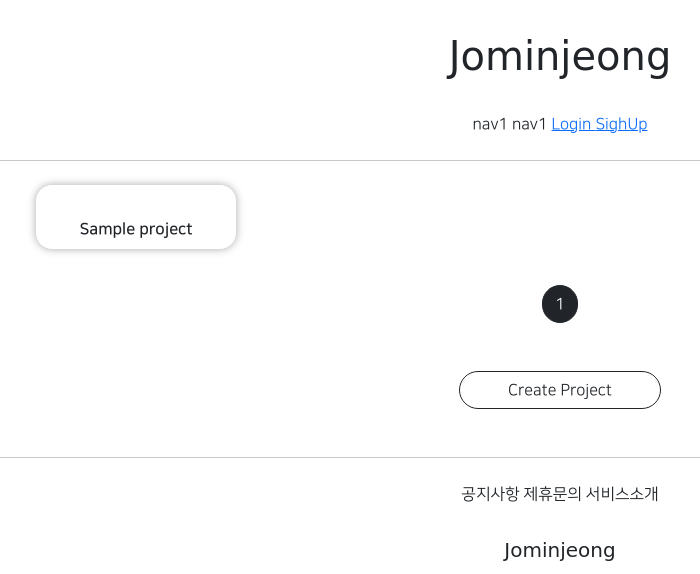
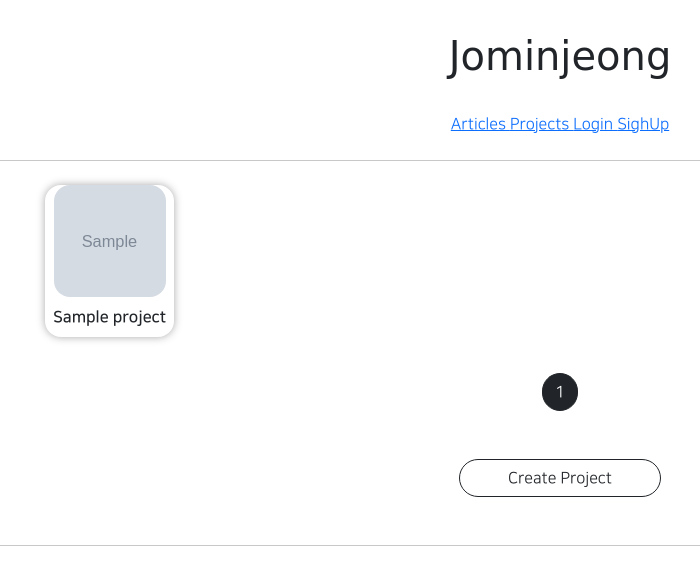
Before and after one commit to minjeong00/web_class_myself, a Django app: page /projects/list/ in a window 1280 px wide. Shown: the top 574 px of the page, without its empty margins (80-780 px from the left). Run offline with Django 3.2, Linux system fonts and the light colour scheme; tables that the repository leaves empty hold one stand-in row (values such as "Sample post"); grey boxes marked "Sample" are stand-in pictures; parts of the project's set-up code (start-up, migrations or seed data) failed here and were passed over; some libraries are stand-ins or nearby versions; some web fonts are replaced.

Commit message:
8/12 web application class 1

```diff
--- a/projectapp/templates/projectapp/list.html
+++ b/projectapp/templates/projectapp/list.html
@@ -10,8 +10,6 @@
         }
 
         .container div {
-          width: 45%;
-            max-width: 200px;
           display: flex;
           justify-content: center;
           align-items: center;
@@ -21,7 +19,9 @@
         }
 
         .container img {
-            width: 100%;
+            width: 7rem;
+            height: 7rem;
+            object-fit: cover;
             border-radius: 1rem;
         }
 
@@ -33,7 +33,7 @@
 
             <div>
                 <a href="{% url 'projectapp:detail' pk=project.pk %}">
-                    <img src="{{ projcet.image.url }}" alt="">
+                    <img src="{{ project.image.url }}" alt="">
                 </a>
                 <span class="NNS_B m-2">{{ project.name }}</span>
             </div>
--- a/templates/header.html
+++ b/templates/header.html
@@ -3,8 +3,16 @@
         <h1>Jominjeong</h1>
     </div>
     <div class="jominjeong_header_button">
-        <span>nav1</span>
-        <span>nav1</span>
+        <span>
+            <a href="{% url 'articleapp:list' %}">
+                Articles
+            </a>
+        </span>
+        <span>
+            <a href="{%  url 'projectapp:list' %}">
+                Projects
+            </a>
+        </span>
         {% if not user.is_authenticated %}
         <span>
             <a href="{% url 'accountapp:login' %}">
```
